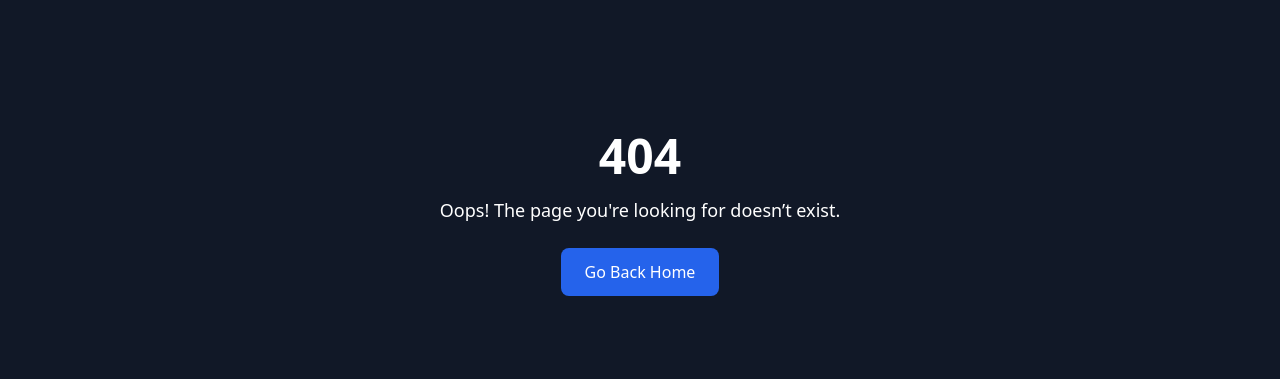
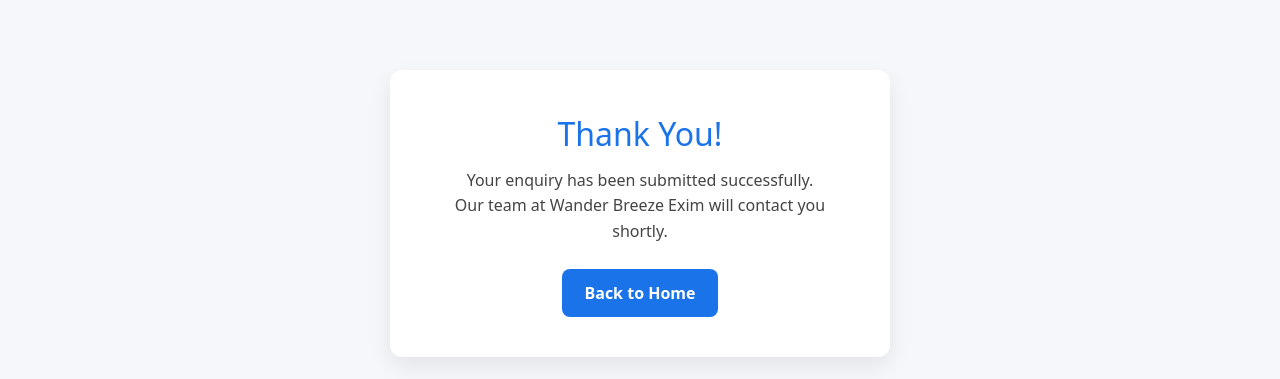
Before and after one commit to leafydigital/wanderbreezeexim, a React (Vite) app: page /thank-you in a window 1280 px wide. Shown: the part 331-710 px from the top of the page. Built offline with nearby package versions, Linux system fonts and the light colour scheme.

Commit message:
Thank-You page creation

```diff
--- a/src/App.tsx
+++ b/src/App.tsx
@@ -21,6 +21,7 @@ import Cardamom from './pages/Products/Cardamom';
 import Banana from './pages/Products/Banana';
 import BlackPepper from './pages/Products/Pepper';
 import WhatsAppFloat from './components/WhatsAppFloat';
+import ThankYou from './pages/ThankYou';
 
 function HomePage() {
   const sectionRefs = {
@@ -73,6 +74,7 @@ function App() {
         <Route path="/products/pepper" element={<BlackPepper />} />
         <Route path="/products/cardamom" element={<Cardamom />} />
         <Route path="/products/banana" element={<Banana />} />
+        <Route path="/thank-you" element={<ThankYou />} />
         <Route path="*" element={<NotFound />} />
       </Routes>
 
--- /dev/null
+++ b/src/pages/ThankYou.tsx
@@ -0,0 +1,63 @@
+import React from "react";
+import { Link } from "react-router-dom";
+
+const ThankYou = () => {
+  return (
+    <div style={styles.container}>
+      <div style={styles.card}>
+        <h1 style={styles.title}>Thank You!</h1>
+
+        <p style={styles.text}>
+          Your enquiry has been submitted successfully.
+          <br />
+          Our team at Wander Breeze Exim will contact you shortly.
+        </p>
+
+        <Link to="/" style={styles.button}>
+          Back to Home
+        </Link>
+      </div>
+    </div>
+  );
+};
+
+const styles: { [key: string]: React.CSSProperties } = {
+  container: {
+    height: "100vh",
+    display: "flex",
+    justifyContent: "center",
+    alignItems: "center",
+    background: "#f5f7fa",
+  },
+  card: {
+    background: "#ffffff",
+    padding: "40px",
+    borderRadius: "12px",
+    textAlign: "center",
+    boxShadow: "0 10px 25px rgba(0,0,0,0.08)",
+    maxWidth: "500px",
+    width: "90%",
+  },
+  title: {
+    fontSize: "32px",
+    marginBottom: "10px",
+    color: "#1a73e8",
+  },
+  text: {
+    fontSize: "16px",
+    marginBottom: "25px",
+    color: "#444",
+    lineHeight: "1.6",
+  },
+  button: {
+    display: "inline-block",
+    padding: "12px 22px",
+    background: "#1a73e8",
+    color: "#ffffff",
+    borderRadius: "8px",
+    textDecoration: "none",
+    fontWeight: "bold",
+  },
+};
+
+export default ThankYou;
```
